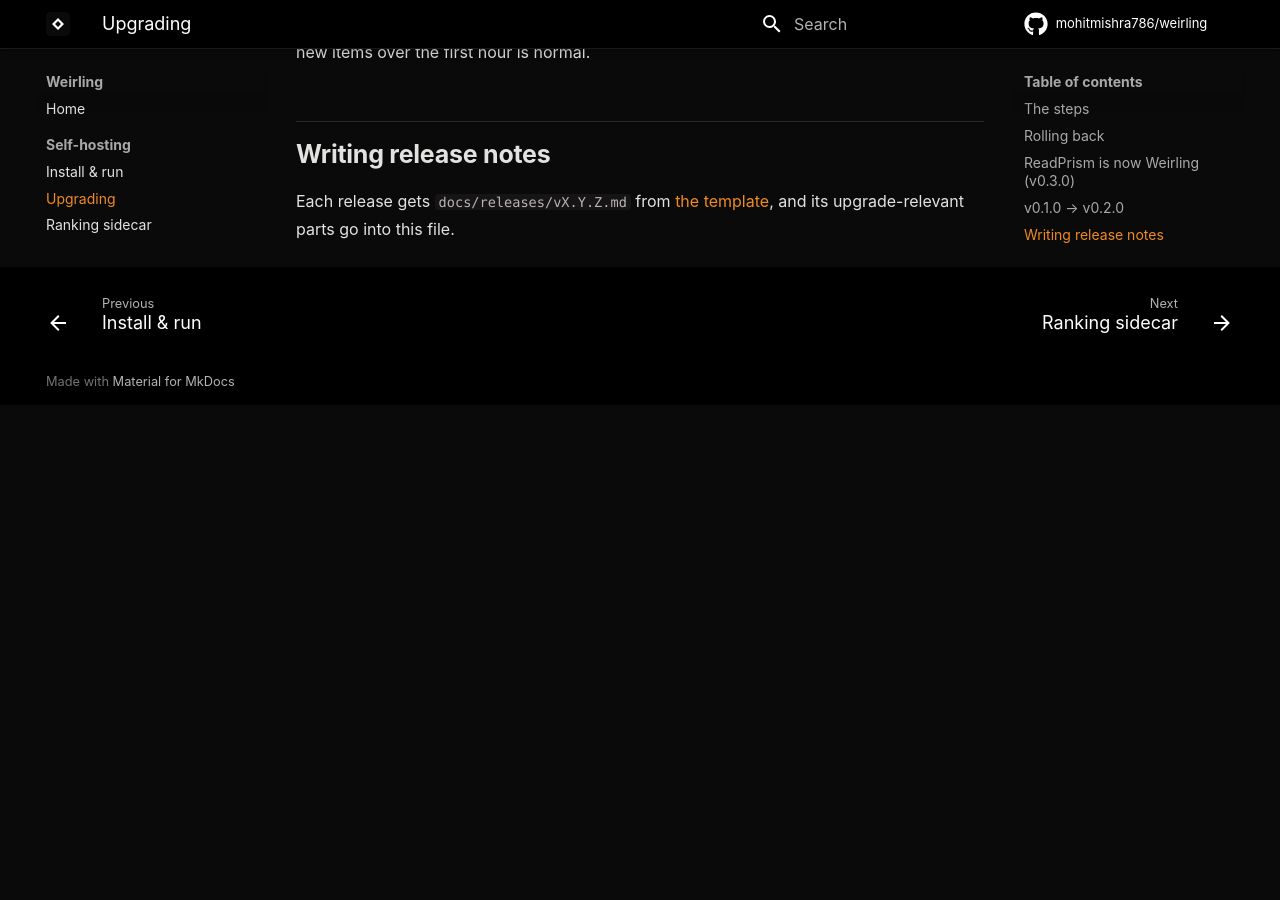
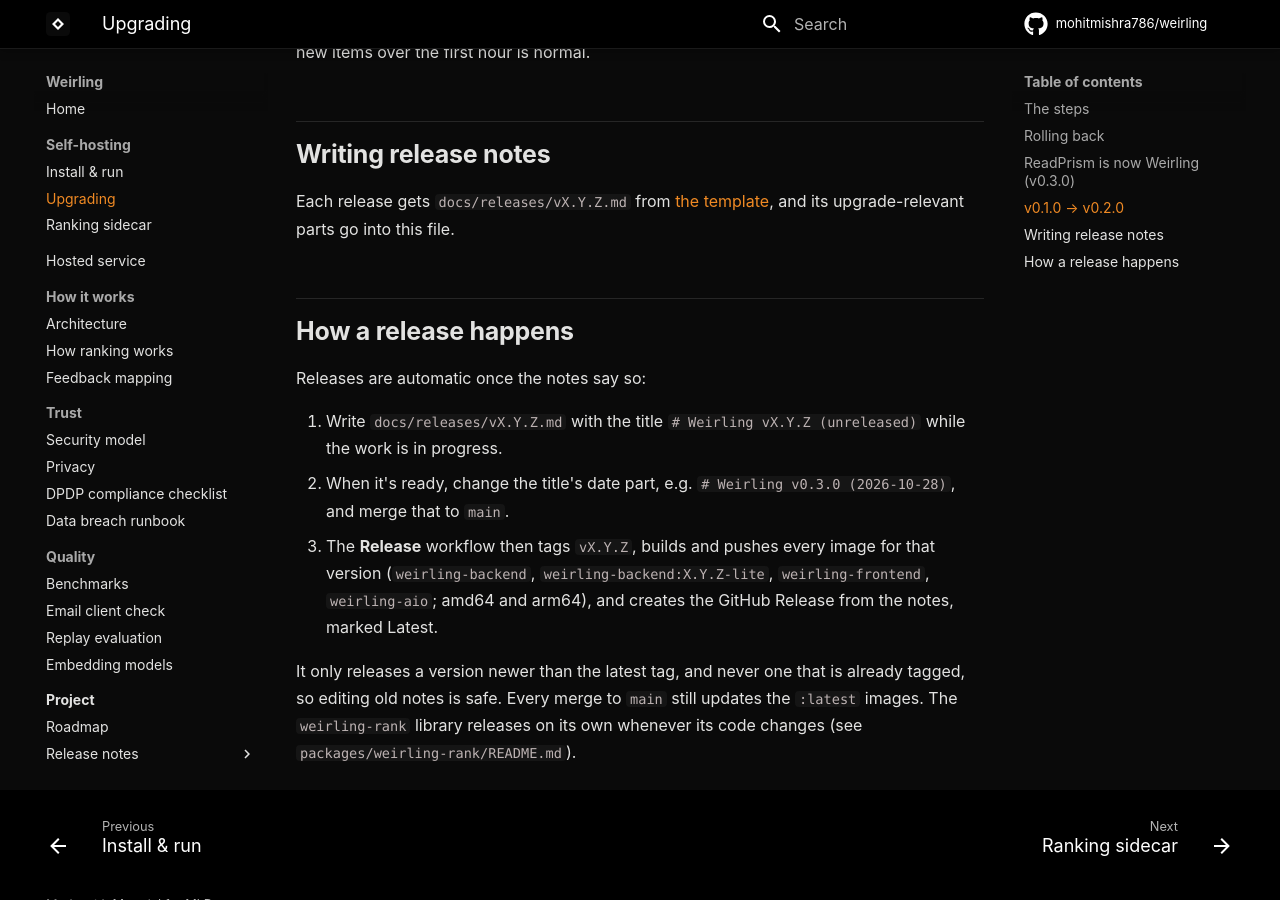
Before and after one commit to mohitmishra786/readprism, an MkDocs documentation site: the page built from docs/UPGRADING.md, in a window 1280 px wide and 900 px high, scrolled down 3290 px. Built offline with MkDocs 1.6.1 and Material for MkDocs 9.7.7, drawn with Linux system fonts in a browser that asks for light colours; comment, search, counter and statistics services are not loaded; before the commit the page ends 3695 px from its top, so only the background shows below that.

Commit message:
Releases: automatic app release from dated release notes; images built per version
Merging docs/releases/vX.Y.Z.md with a dated (not '(unreleased)') title
tags vX.Y.Z, builds and pushes all images for that version (amd64 and
arm64), and creates the GitHub Release from the notes, marked Latest.
publish-images.yml is now callable with a version (a CI-pushed tag doesn't
start workflows). Only versions newer than the latest tag, never twice.
Documented in UPGRADING.md and the release template.

Co-Authored-By: Claude Opus 5.5 <noreply@anthropic.com>

```diff
--- a/docs/UPGRADING.md
+++ b/docs/UPGRADING.md
@@ -134,3 +134,21 @@ once; a backlog of new items over the first hour is normal.
 Each release gets `docs/releases/vX.Y.Z.md` from
 [the template](releases/TEMPLATE.md), and its upgrade-relevant parts go into
 this file.
+
+## How a release happens
+
+Releases are automatic once the notes say so:
+
+1. Write `docs/releases/vX.Y.Z.md` with the title
+   `# Weirling vX.Y.Z (unreleased)` while the work is in progress.
+2. When it's ready, change the title's date part, e.g.
+   `# Weirling v0.3.0 (2026-10-28)`, and merge that to `main`.
+3. The **Release** workflow then tags `vX.Y.Z`, builds and pushes every image
+   for that version (`weirling-backend`, `weirling-backend:X.Y.Z-lite`,
+   `weirling-frontend`, `weirling-aio`; amd64 and arm64), and creates the
+   GitHub Release from the notes, marked Latest.
+
+It only releases a version newer than the latest tag, and never one that is
+already tagged, so editing old notes is safe. Every merge to `main` still
+updates the `:latest` images. The `weirling-rank` library releases on its own
+whenever its code changes (see `packages/weirling-rank/README.md`).
```
Also changed, not shown: docs/releases/TEMPLATE.md (+3 -0 lines), 2 other files.
